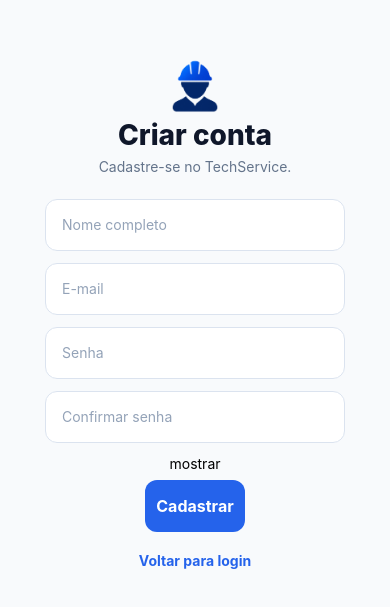
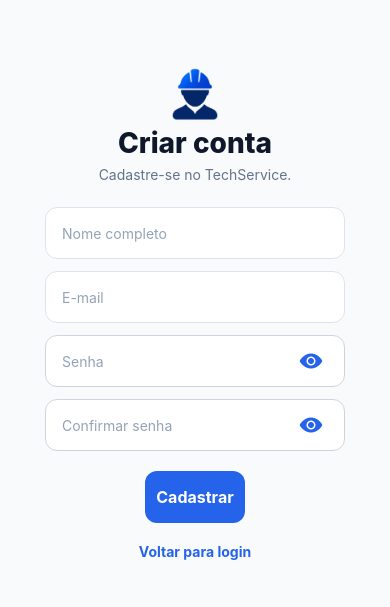
Before and after one commit to LucasMandaro/TechService, a React Native app: screen /Cadastro in a window 390 px wide. Shown: the part 111-718 px from the top of the page. Built offline with nearby package versions, Linux system fonts and the light colour scheme.

Commit message:
feat: atualiza ícones. fix: corrige posicionamento da função mostrar senha. chore: dependencias atualizadas.
Co-authored-by: StormX90 <StormX90@users.noreply.github.com>

```diff
--- a/app.json
+++ b/app.json
@@ -9,7 +9,7 @@
     "ios": {
       "supportsTablet": true,
       "bundleIdentifier": "com.techservice.app",
-      "config":{
+      "config": {
         "googleMapsApiKey": "AIzaSyBXzz9L7j1-PEHNpDjCAAEFV29MsD9URAM"
       }
     },
@@ -63,9 +63,13 @@
           "photosPermission": "Allow $(PRODUCT_NAME) to access your photos.",
           "savePhotosPermission": "Allow $(PRODUCT_NAME) to save photos.",
           "isAccessMediaLocationEnabled": true,
-          "granularPermissions": ["audio", "photo"]
+          "granularPermissions": [
+            "audio",
+            "photo"
+          ]
         }
-      ]
+      ],
+      "expo-font"
     ],
     "extra": {
       "eas": {
--- a/components/CameraScreen.js
+++ b/components/CameraScreen.js
@@ -1,5 +1,6 @@
 import React, { useRef, useState } from "react";
 import { Alert, Image, StyleSheet, Text, TouchableOpacity, View } from "react-native";
+import { Ionicons } from "@expo/vector-icons";
 import { CameraView, useCameraPermissions } from "expo-camera";
 import * as MediaLibrary from 'expo-media-library/legacy';
 import AsyncStorage from "@react-native-async-storage/async-storage";
@@ -78,23 +79,25 @@ export default function CameraScreen({ navigation, route }) {
     return <SafeAreaView style={styles.container}>
         <CameraView ref={cameraRef} style={StyleSheet.absoluteFill} facing={facing} mode="picture" />
         <View style={styles.top}>
-            <Text style={styles.type}>
-                {tipo}
-            </Text>
-            <TouchableOpacity onPress={() => navigation.goBack()}>
-                <Text style={styles.close}>
-                    Fechar
-                </Text>
+            <TouchableOpacity
+                onPress={() => navigation.goBack()}
+                style={styles.close}
+            >
+                <Ionicons name="close" size={28} color="#fff" />
             </TouchableOpacity>
         </View>
         <View style={styles.controls}>
-            <TouchableOpacity style={styles.flip} onPress={() => setFacing((v) => v === 'back' ? 'front' : 'back')}>
-                <Text style={styles.flipText}>
-                    ↻
-                </Text>
+            <TouchableOpacity
+                style={styles.flip}
+                onPress={() => setFacing((v) => v === 'back' ? 'front' : 'back')}
+            >
+                <Ionicons name="camera-reverse" size={28} color="#000" />
             </TouchableOpacity>
-            <TouchableOpacity style={styles.capture} onPress={takePicture} disabled={saving}>
-                <View style={styles.captureInner} />
+            <TouchableOpacity
+                style={styles.capture}
+                onPress={takePicture} disabled={saving}
+            >
+                <Ionicons name="camera" size={60} color="#000000" />
             </TouchableOpacity>
             <View style={styles.spacer} />
         </View>
@@ -147,7 +150,8 @@ const styles = StyleSheet.create({
         fontWeight: '700',
         backgroundColor: 'rgba(0,0,0,.55)',
         padding: 9,
-        borderRadius: 10
+        borderRadius: 10,
+        marginTop: 20
     },
     controls: {
         position: 'absolute',
@@ -163,7 +167,7 @@ const styles = StyleSheet.create({
         width: 55,
         height: 55,
         borderRadius: 28,
-        backgroundColor: 'rgba(255,255,255,.9)',
+        backgroundColor: 'rgba(255, 255, 255, 0.9)',
         alignItems: 'center',
         justifyContent: 'center'
     },
@@ -176,15 +180,9 @@ const styles = StyleSheet.create({
         borderRadius: 41,
         borderWidth: 5,
         borderColor: '#fff',
+        backgroundColor: '#ffffff',
         alignItems: 'center',
         justifyContent: 'center'
-    },
-    captureInner: {
-        width: 66,
-        height: 66,
-        borderRadius: 33,
-        backgroundColor: '#fff'
-
     },
     spacer: {
         width: 55
--- a/components/TelaCadastro.js
+++ b/components/TelaCadastro.js
@@ -1,5 +1,6 @@
 import React, { useState } from "react";
 import { Alert, StyleSheet, Text, TextInput, TouchableOpacity, View, Image, ScrollView, KeyboardAvoidingView, Platform } from 'react-native';
+import { Ionicons } from '@expo/vector-icons';
 import AsyncStorage from "@react-native-async-storage/async-storage";
 import { STORAGE_KEYS } from '../storage';
 
@@ -9,6 +10,7 @@ export default function TelaCadastro({ navigation }) {
     const [senha, setSenha] = useState('');
     const [confirmacao, setConfirmacao] = useState('');
     const [mostrarSenha, setMostrarSenha] = useState(false)
+    const [mostrarConfirmacao, setMostrarConfirmacao] = useState(false)
 
     async function cadastrar() {
         if (!nome.trim() || !email.trim() || !senha)
@@ -77,27 +79,49 @@ export default function TelaCadastro({ navigation }) {
                     keyboardType="email-address"
                 />
 
+                <View style={styles.passwordContainer}>
                     <TextInput
-                style={styles.input}
+                        style={styles.passwordInput}
                         placeholder="Senha"
                         placeholderTextColor="#94a3b8"
                         value={senha}
                         onChangeText={setSenha}
-                secureTextEntry={mostrarSenha}
+                        secureTextEntry={!mostrarSenha}
                     />
 
+                    <TouchableOpacity
+                        onPress={() => setMostrarSenha(!mostrarSenha)}
+                        style={styles.eyeButton}
+                    >
+                        <Ionicons
+                            name={mostrarSenha ? "eye-off" : "eye"}
+                            size={24}
+                            color="#2563eb"
+                        />
+                    </TouchableOpacity>
+                </View>
+
+                <View style={styles.passwordContainer}>
                     <TextInput
-                style={styles.input}
+                        style={styles.passwordInput}
                         placeholder="Confirmar senha"
                         placeholderTextColor="#94a3b8"
                         value={confirmacao}
                         onChangeText={setConfirmacao}
-                secureTextEntry={mostrarSenha}
+                        secureTextEntry={!mostrarConfirmacao}
                     />
 
-            <TouchableOpacity onPress={() => setMostrarSenha (!mostrarSenha)}>
-                <Text>{mostrarSenha ? "mostrar" : "mostrar"}</Text>
+                    <TouchableOpacity
+                        onPress={() => setMostrarConfirmacao(!mostrarConfirmacao)}
+                        style={styles.eyeButton}
+                    >
+                        <Ionicons
+                            name={mostrarConfirmacao ? "eye-off" : "eye"}
+                            size={24}
+                            color="#2563eb"
+                        />
                     </TouchableOpacity>
+                </View>
 
                 <TouchableOpacity
                     style={styles.button}
@@ -120,16 +144,36 @@ export default function TelaCadastro({ navigation }) {
 }
 
 const styles = StyleSheet.create({
-    container: {
-        flex: 1,
-        justifyContent: 'center',
-        alignItems: 'center',
-        padding: 24,
-        backgroundColor: '#f8fafc'
-    },
+
     keyboardContainer: {
         flex: 1,
         backgroundColor: '#f8fafc'
+    },
+
+    passwordContainer: {
+        flexDirection: 'row',
+        alignItems: 'center',
+        width: 300,
+        height: 52,
+        backgroundColor: '#fff',
+        borderWidth: 1,
+        borderColor: '#cbd5e1',
+        borderRadius: 12,
+        marginBottom: 12,
+        paddingHorizontal: 16,
+    },
+
+    passwordInput: {
+        flex: 1,
+        height: '100%',
+        color: '#000',
+        paddingHorizontal: 0,
+    },
+
+    eyeButton: {
+        padding: 5,
+        justifyContent: 'center',
+        alignItems: 'center',
     },
 
     container: {
@@ -168,7 +212,7 @@ const styles = StyleSheet.create({
     },
     button: {
         height: 52,
-        width:100,
+        width: 100,
         backgroundColor: '#2563eb',
         borderRadius: 12,
         alignItems: 'center',
--- a/components/TelaLogin.js
+++ b/components/TelaLogin.js
@@ -3,6 +3,7 @@ import { Alert, StyleSheet, Text, TextInput, TouchableOpacity, View, Image, Scro
 import * as LocalAuthentication from 'expo-local-authentication';
 import AsyncStorage from '@react-native-async-storage/async-storage';
 import { STORAGE_KEYS } from '../storage';
+import { Ionicons } from "@expo/vector-icons";
 
 export default function TelaLogin({ navigation, onLogin }) {
     const [usuario, setUsuario] = useState('');
@@ -41,13 +42,13 @@ export default function TelaLogin({ navigation, onLogin }) {
                     await LocalAuthentication.authenticateAsync({
                         promptMessage: 'Confirme sua identidade'
                     });
-                if (!result.success){
+                if (!result.success) {
                     return;
                 }
             }
 
             await onLogin(user);
-        }catch(error){
+        } catch (error) {
             console.log('Erro ao fazer login:', error);
 
             Alert.alert(
@@ -109,17 +110,26 @@ export default function TelaLogin({ navigation, onLogin }) {
                     keyboardType="email-address"
                 />
 
+                <View style={styles.passwordContainer}>
                     <TextInput
-                style={styles.input}
+                        style={styles.passwordInput}
                         placeholder="Senha"
                         placeholderTextColor="#94a3b8"
                         value={senha}
                         onChangeText={setSenha}
-                secureTextEntry={mostrarSenha}
+                        secureTextEntry={!mostrarSenha}
                     />
-            <TouchableOpacity onPress={() => setMostrarSenha (!mostrarSenha)}>
-                <Text>{mostrarSenha ? "mostrar" : "mostrar"}</Text>
+                    <TouchableOpacity
+                        onPress={() => setMostrarSenha(!mostrarSenha)}
+                        style={styles.eyeButton}
+                    >
+                        <Ionicons
+                            name={mostrarSenha ? "eye-off" : "eye"}
+                            size={24}
+                            color="#2563eb"
+                        />
                     </TouchableOpacity>
+                </View>
 
                 <TouchableOpacity
                     style={styles.button}
@@ -153,16 +163,37 @@ export default function TelaLogin({ navigation, onLogin }) {
 }
 
 const styles = StyleSheet.create({
-    container: {
-        flex: 1,
-        backgroundColor: '#f8fafc',
-        justifyContent: 'center',
-        padding: 24
-    },
+
     keyboardContainer: {
         flex: 1,
         backgroundColor: '#f8fafc'
     },
+
+    passwordContainer: {
+        flexDirection: 'row',
+        alignItems: 'center',
+        height: 52,
+        backgroundColor: '#fff',
+        borderWidth: 1,
+        borderColor: '#cbd5e1',
+        borderRadius: 12,
+        marginBottom: 12,
+        paddingHorizontal: 16,
+    },
+
+    passwordInput: {
+        flex: 1,
+        height: '100%',
+        color: '#000',
+        paddingHorizontal: 0,
+    },
+
+    eyeButton: {
+        padding: 5,
+        justifyContent: 'center',
+        alignItems: 'center',
+    },
+
     container: {
         flexGrow: 1,
         justifyContent: 'center',
```
Also changed, not shown: package.json (+10 -7 lines), 1 other file (tests, documents, lock files or other folders). Lines whose indentation alone changed are shown as unchanged.
